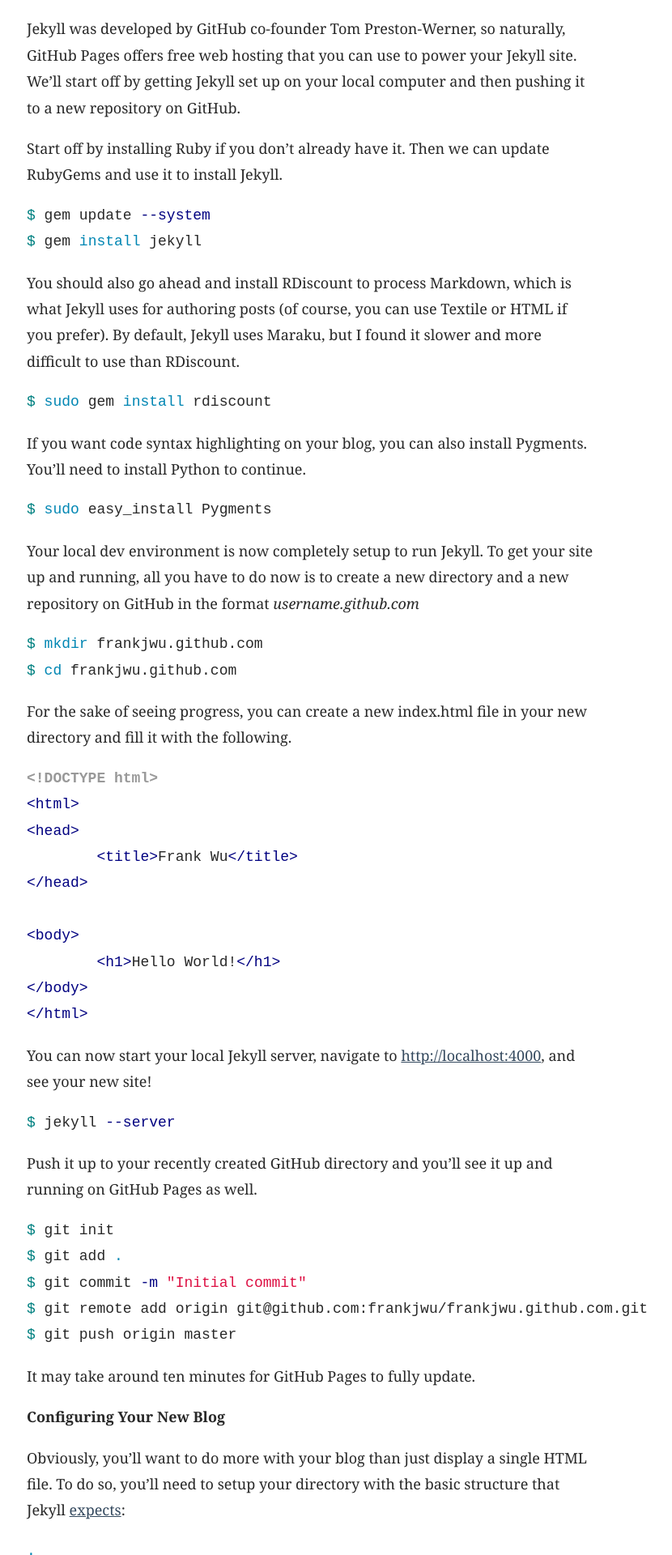
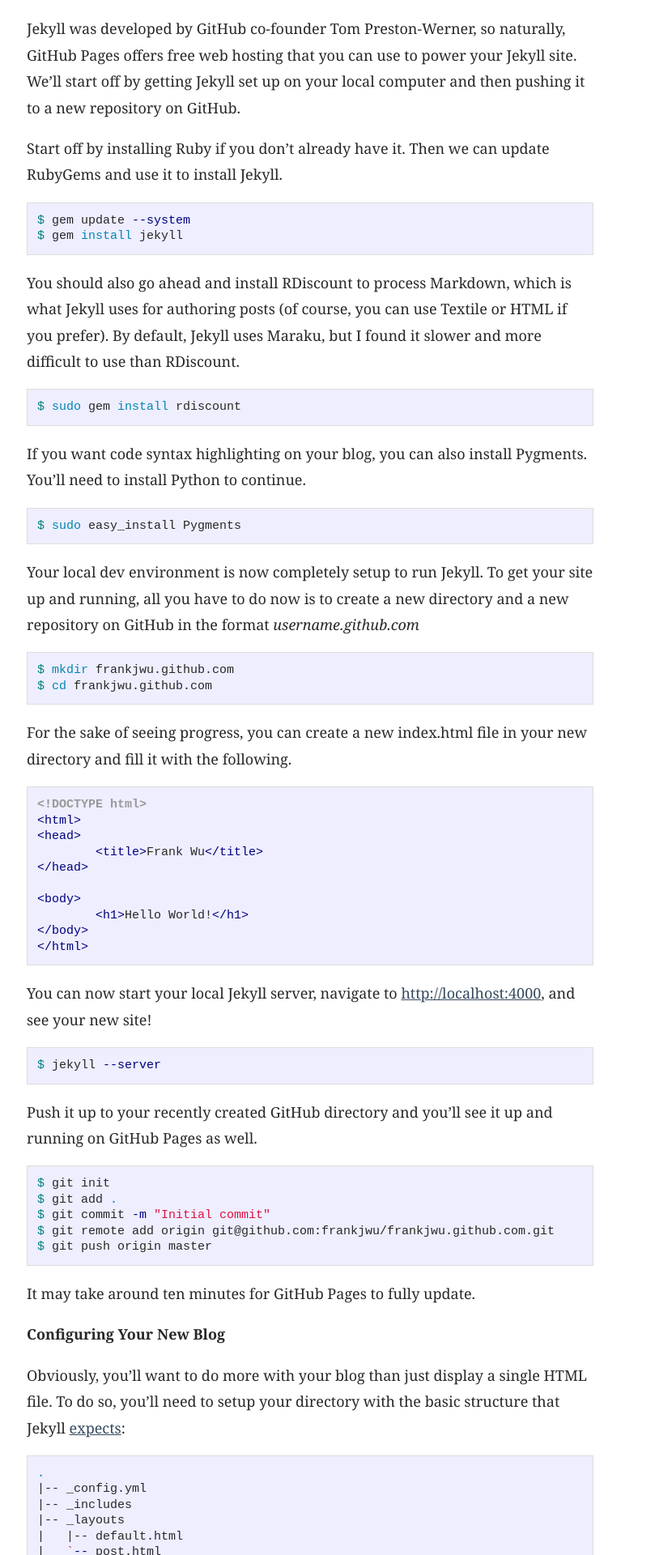
Before and after one commit to frankjwu/frankjwu.github.com, a Jekyll site: the page built from _posts/2012-08-09-how-to-blog-with-jekyll.markdown, in a window 1280 px wide. Shown: the part 718-2638 px from the top of the page at 81% size, without its empty margins (257-1087 px from the left). Built offline with Jekyll 4.4.1, drawn with Linux system fonts in a browser that asks for light colours; nearby versions of some CDN libraries; some web fonts are replaced; Markdown is read by kramdown in place of the engine named in the settings; comment, search, counter and statistics services are not loaded.

Commit message:
Update styling for code pre

```diff
--- a/css/syntax.css
+++ b/css/syntax.css
@@ -1,4 +1,12 @@
 .highlight  { background: #ffffff; }
+.highlight pre {
+	font-size: 15px;
+	line-height: 1.3em;
+	background-color: #eef;
+	overflow: scroll;
+	padding: 0.8em;
+	border: 1px solid #ddd;
+}
 .highlight .c { color: #999988; font-style: italic } /* Comment */
 .highlight .err { color: #a61717; background-color: #e3d2d2 } /* Error */
 .highlight .k { font-weight: bold } /* Keyword */
```
